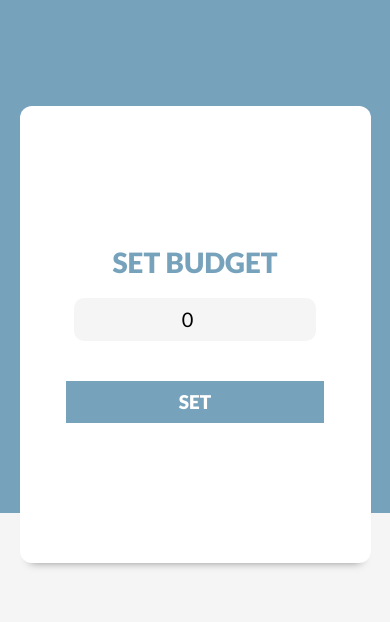
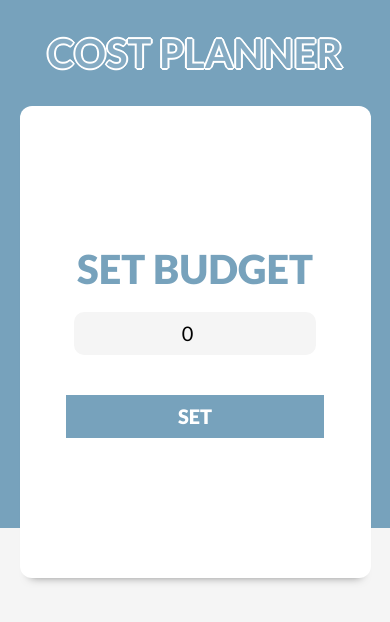
Before and after one commit to davidnavarretea/CostPlanner, a React (Vite) app: page / in a window 390 px wide. Shown: the top 622 px of the page. Built offline with nearby package versions, Linux system fonts and the light colour scheme.

Commit message:
Polishing responsive and design

```diff
--- a/src/index.css
+++ b/src/index.css
@@ -200,6 +200,9 @@ header h1 {
 .contenido-presupuesto {
     width: 100%;
 }
+.contenido-presupuesto :first-child{
+    margin-bottom: 2.4rem;
+}
 .contenido-presupuesto p {
     font-weight: 400;
     color: var(--gris-oscuro);
@@ -329,7 +332,7 @@ main {
 .nuevo-gasto {
     position: fixed;
     bottom: 5rem;
-    right: 5rem;
+    right: 2rem;
 }
 
 .nuevo-gasto img {
@@ -419,27 +422,20 @@ body .modal {
     pointer-events: none;
 }
 /* Banner Media Queries */
+/* MAX WIDTH 1023 */
 @media (max-width: 1023px){
     body .modal {
-        overflow: auto;
-    }
-    .listado-gastos h2 {
-        text-align: center;
+        overflow:scroll;
     }
 }
-@media (max-width: 428px){
+/* MAX WIDTH 767 */
+@media (max-width: 767px){
     .formulario input[type="number"].nuevo-presupuesto {
         font-size: 2rem;
+        overflow: hidden;
 }
     .modal .formulario {
         width: 100vw !important;
-    }
-    .nuevo-gasto {
-        bottom: 1.6rem;
-        right: 2rem;
-    }
-    .nuevo-gasto img {
-        width: 4rem;
     }
     .contenido-gasto img {
         width: 5rem;
@@ -463,24 +459,49 @@ body .modal {
     main {
         padding-top: 4rem;
     }
-}
-@media (min-width: 1441px){
+    header {
+        background-image: none;
+    }
+    header h1{
+        visibility:visible;
+    }
     .formulario legend {
         font-size: 5.6rem;
     }
     .campo label, .campo input, #category, .formulario input {
-        font-size: 4.8rem !important;
+        font-size: 4rem !important;
+        overflow: hidden;
     }
-    .nuevo-gasto {
-        bottom: 5rem;
-        right: 65rem;
+    .campo input, .formulario input {
+        font-size: 2rem !important;
     }
-    .nuevo-gasto img {
-        width: 10rem;
+    #category {
+        font-size: 2.6rem !important;
+    }
+    .listado-gastos h2 {
+        text-align: center;
     }
 }
-@media (max-width: 767px){
-    header {
-        background-image: none;
+/* MIN WIDTH 1024 */
+@media (min-width: 1024px){
+    .nuevo-gasto{
+        left: 90vw;
     }
 }
+/* MIN WIDTH 1500*/
+@media (min-width: 1300px){
+    .nuevo-gasto{
+        left: 88vw;
+    }
+}/* MIN WIDTH 2000*/
+@media (min-width: 1600px){
+    .nuevo-gasto{
+        left: 80vw;
+    }
+}
+/* MIN WIDTH 2400*/
+@media (min-width: 2000px){
+    .nuevo-gasto{
+        left: 72vw;
+    }
+}
```
